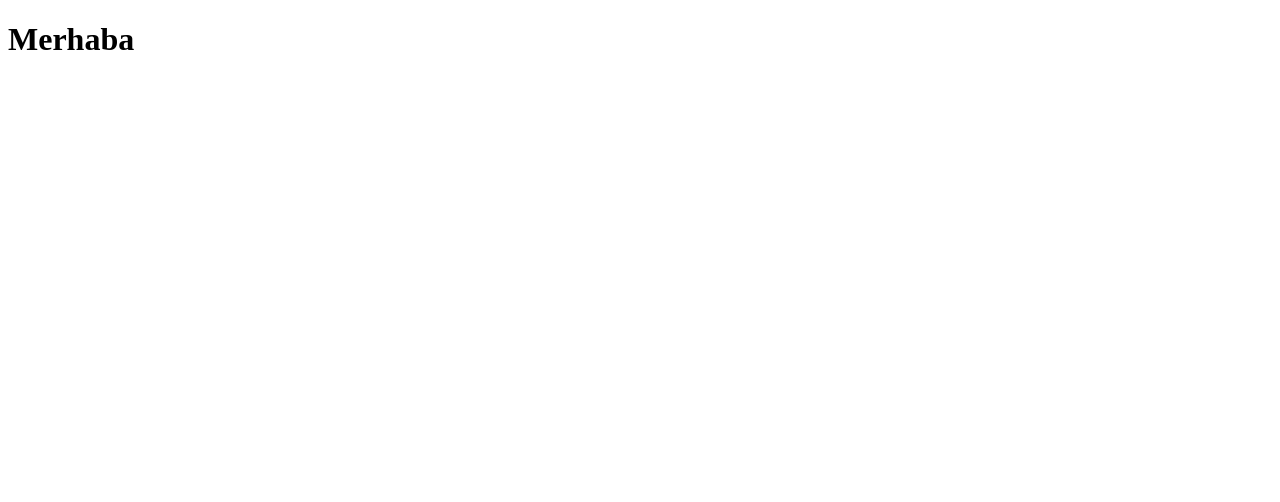
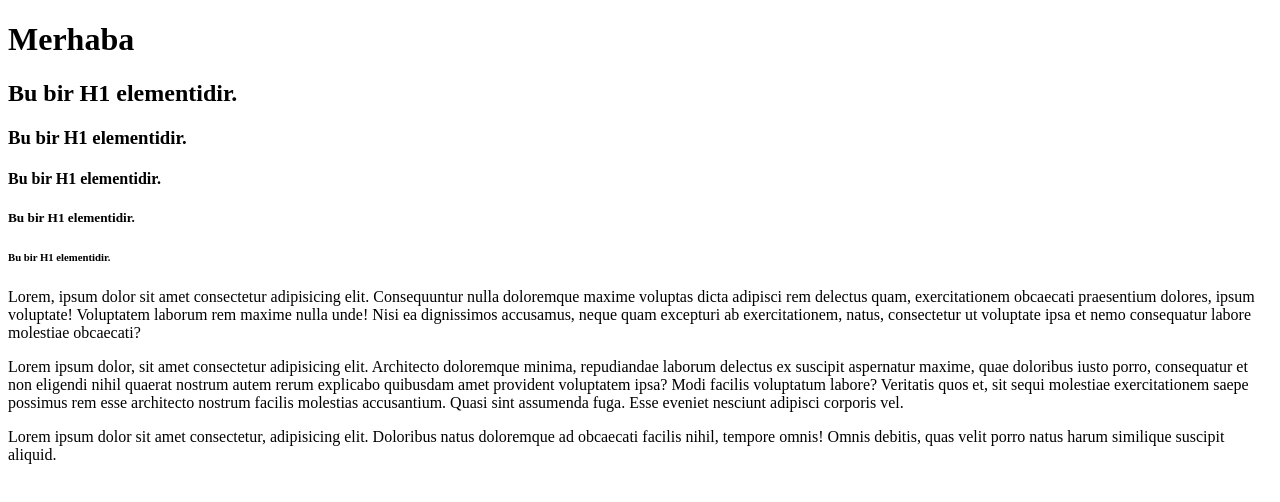
Before and after one commit to bernabaspinar606/My-IT-Development, a plain HTML site: page HTML-CSS/Basic Recap and HTML Forms/index.html in a window 1280 px wide. Drawn offline with Linux system fonts and the light colour scheme.

```diff
--- a/HTML-CSS/Basic Recap and HTML Forms/index.html
+++ b/HTML-CSS/Basic Recap and HTML Forms/index.html
@@ -1,11 +1,27 @@
 <!DOCTYPE html>
 <html lang="en">
-<head>
-    <meta charset="UTF-8">
-    <meta name="viewport" content="width=device-width, initial-scale=1.0">
-    <title>Document</title>
-</head>
-<body>
+  <head>
+    <meta charset="UTF-8" />
+    <meta name="viewport" content="width=device-width, initial-scale=1.0" />
+  <link rel="shortcut icon" href="google-favicon-vector-11573977012mieoxurfqx.png" type="image/x-icon">
+  <link rel="stylesheet" href="style.css">
+    <title>Recap</title>
+  </head>
+  <body>
     <h1>Merhaba</h1>
-</body>
+    <h2>Bu bir H1 elementidir.</h2>
+    <h3>Bu bir H1 elementidir.</h3>
+    <h4>Bu bir H1 elementidir.</h4>
+    <h5>Bu bir H1 elementidir.</h5>
+    <h6>Bu bir H1 elementidir.</h6>
+
+
+    <div>
+        <p>Lorem, ipsum dolor sit amet consectetur adipisicing elit. Consequuntur nulla doloremque maxime voluptas dicta adipisci rem delectus quam, exercitationem obcaecati praesentium dolores, ipsum voluptate! Voluptatem laborum rem maxime nulla unde! Nisi ea dignissimos accusamus, neque quam excepturi ab exercitationem, natus, consectetur ut voluptate ipsa et nemo consequatur labore molestiae obcaecati?</p>
+
+        <p>Lorem ipsum dolor, sit amet consectetur adipisicing elit. Architecto doloremque minima, repudiandae laborum delectus ex suscipit aspernatur maxime, quae doloribus iusto porro, consequatur et non eligendi nihil quaerat nostrum autem rerum explicabo quibusdam amet provident voluptatem ipsa? Modi facilis voluptatum labore? Veritatis quos et, sit sequi molestiae exercitationem saepe possimus rem esse architecto nostrum facilis molestias accusantium. Quasi sint assumenda fuga. Esse eveniet nesciunt adipisci corporis vel.</p>
+
+        <p>Lorem ipsum dolor sit amet consectetur, adipisicing elit. Doloribus natus doloremque ad obcaecati facilis nihil, tempore omnis! Omnis debitis, quas velit porro natus harum similique suscipit aliquid.</p>
+    </div>
+  </body>
 </html>
```
Also changed, not shown: HTML-CSS/Basic Recap and HTML Forms/google-favicon-vector-11573977012mieoxurfqx.png (added), HTML-CSS/Basic Recap and HTML Forms/style.css (added).
